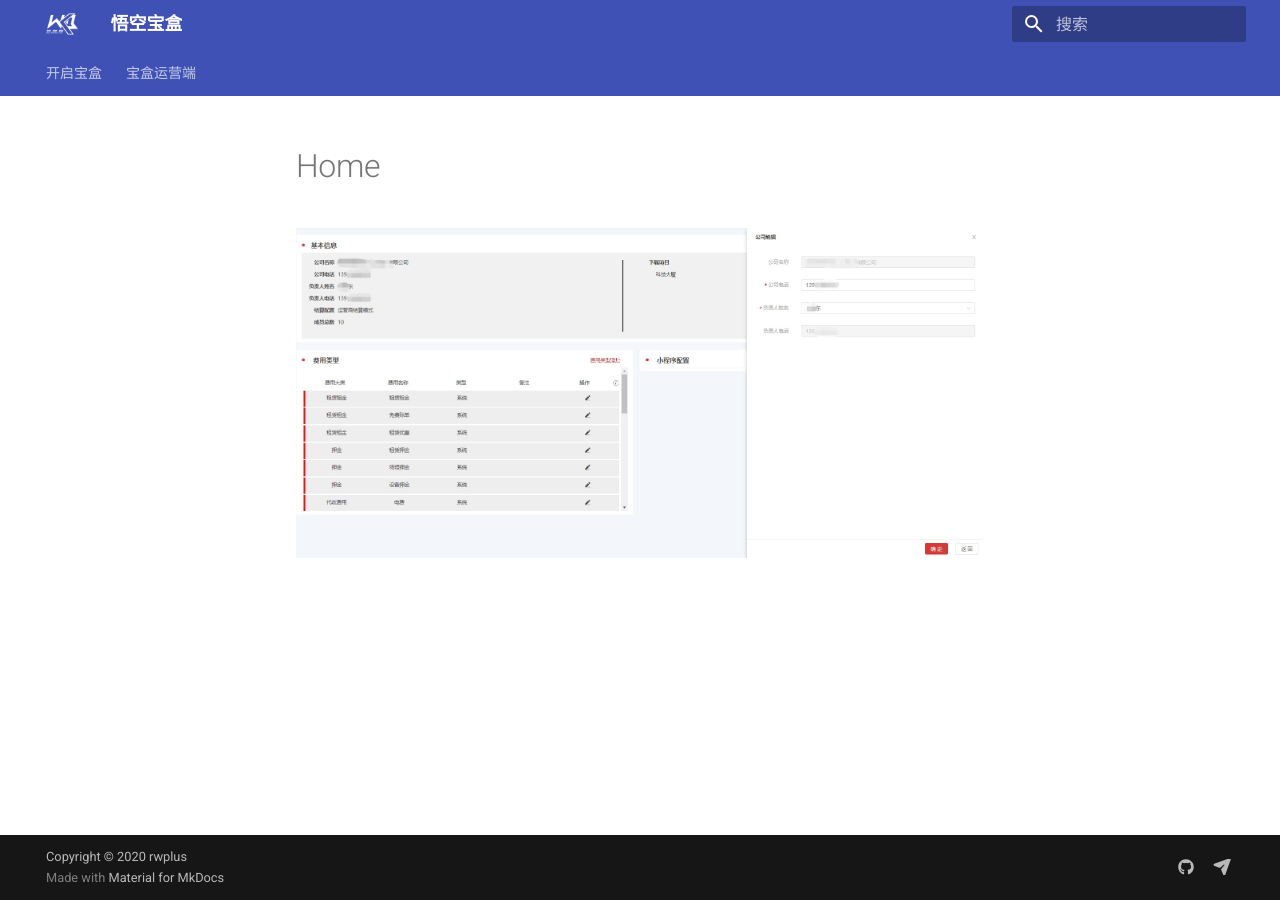
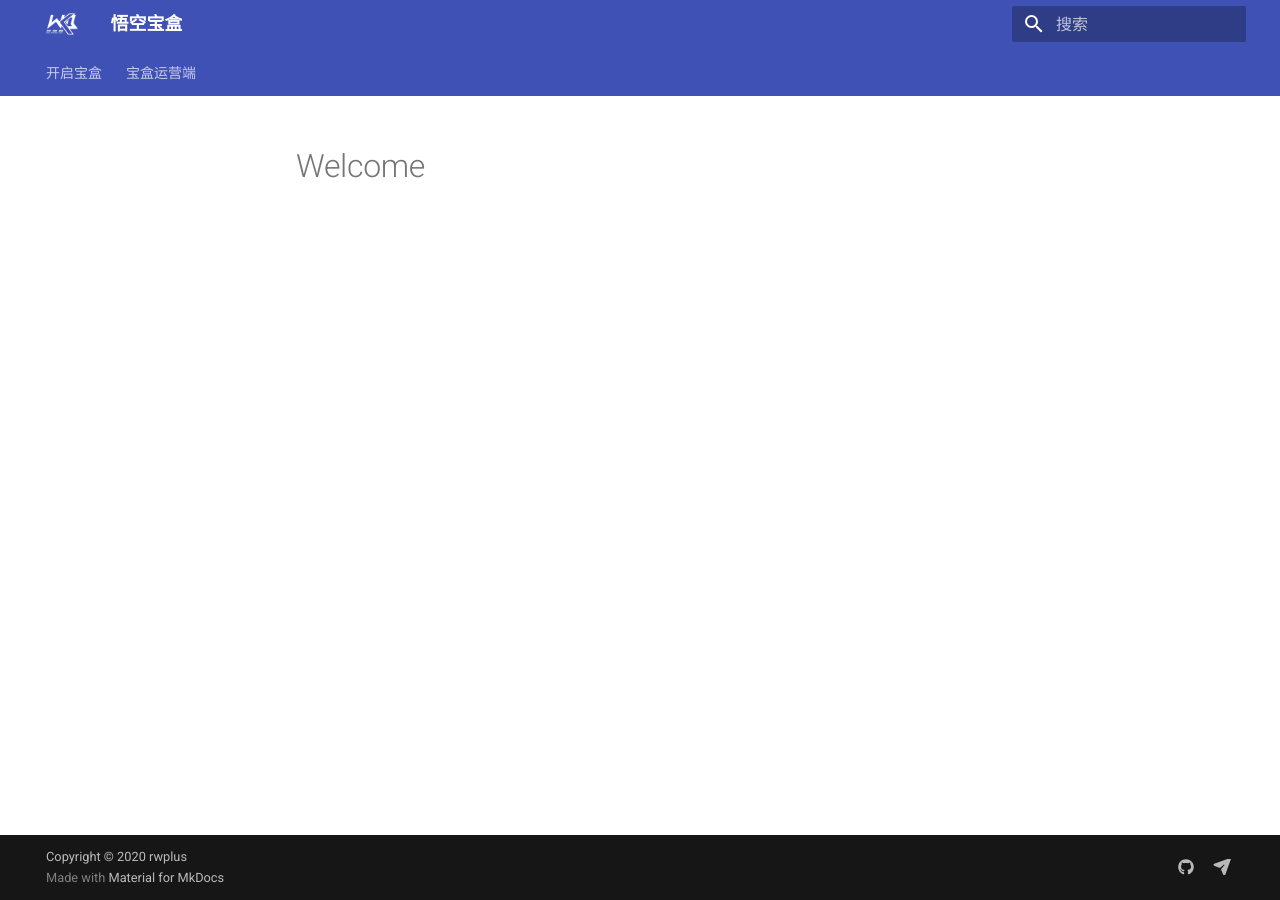
Before and after one commit to wukongbox/docs_stage, an MkDocs documentation site: the page built from docs/index.md, in a window 1280 px wide. Built offline with MkDocs 1.6.1 and Material for MkDocs 9.7.7, drawn with Linux system fonts in a browser that asks for light colours.

Commit message:
no message

```diff
--- a/docs/index.md
+++ b/docs/index.md
@@ -1 +1 @@
-![010_001](V4/pic/010_001.jpg)
+#Welcome
```
